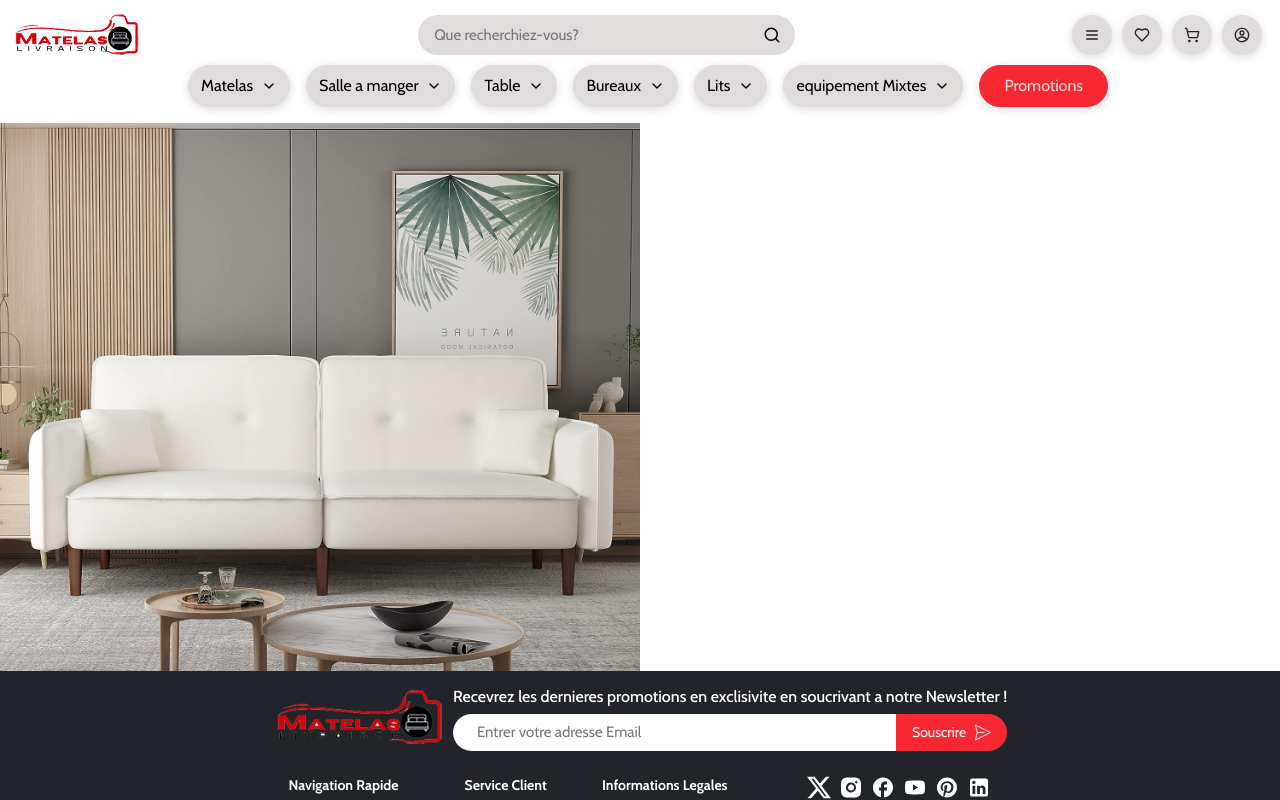
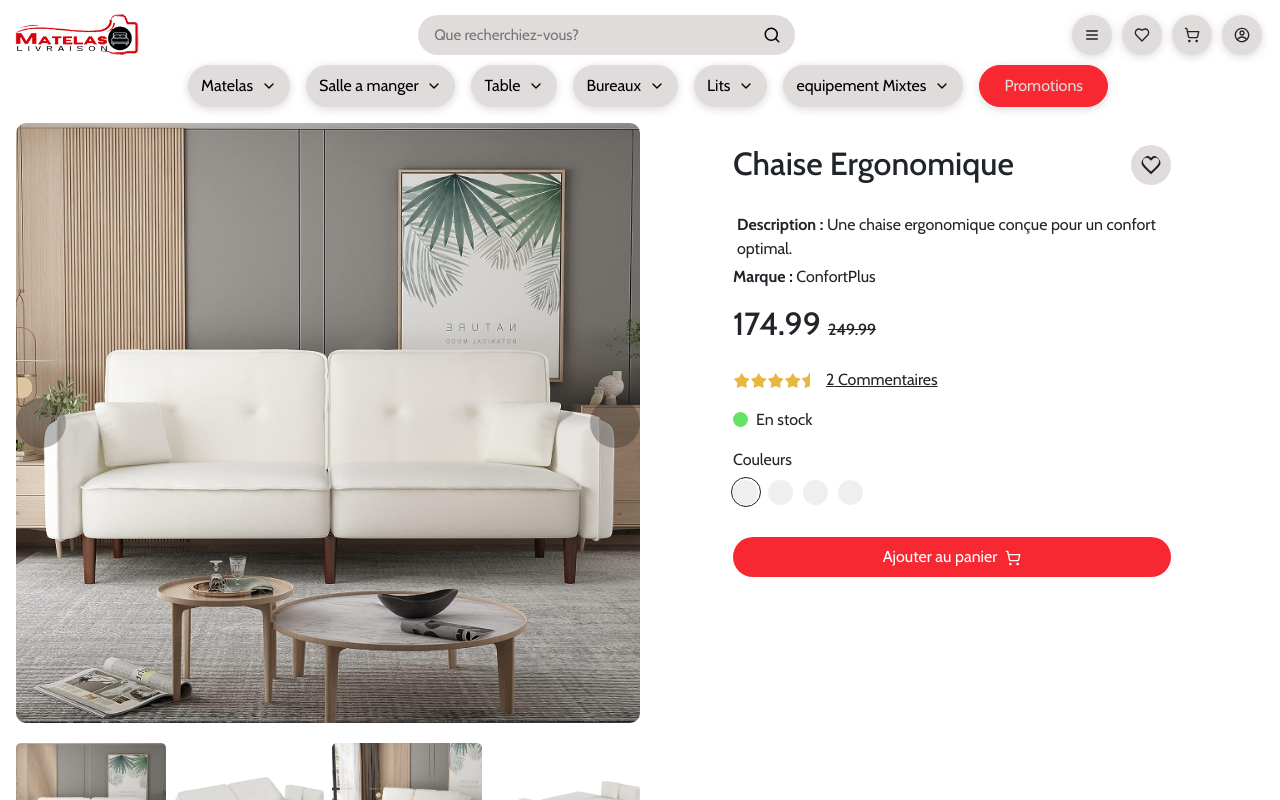
Before and after one commit to DylanTigo/matela-l, a React (Vite) app: page /produit/1 in a window 1280 px wide. Shown: the top 800 px of the page. Built offline with nearby package versions, Linux system fonts and the light colour scheme.

Commit message:
Page de produit presque terminée

```diff
--- a/src/Components/Card/ProductCard.jsx
+++ b/src/Components/Card/ProductCard.jsx
@@ -1,45 +1,15 @@
 /* eslint-disable react/prop-types */
-import { FullStar } from "../Star/FullStar";
-import { HalfStar } from "../Star/HalfStar";
-import { EmptyStar } from "../Star/EmptyStar";
-import promotionPourcentage from "../../utils";
 import defaultImg from "../../assets/defaultImg.png";
 import s from "./style.module.css";
 import { Link } from "react-router-dom";
+import {getRatingStars, showCurrentPrice, disponibility} from "../../utils.jsx";
 
 export function ProductCard({ product }) {
-  const disponibility = () => {
-    let isAvailable = Math.trunc(Math.random() * 4);
-    if (isAvailable) {
-      return ["#66E264", "En stock"];
-    }
-    return ["#E7A05E", "Bientot disponible"];
-  };
+
   const [color, dipoInfo] = disponibility();
 
-  const stars = [];
-  const nbrFullstar = Math.floor(product.rating);
-  const nbrEmptystar = 5 - Math.ceil(product.rating);
-  const nbrHalfstar = 5 - nbrEmptystar - nbrFullstar;
-
-  for (let i = 0; i < nbrFullstar; i++) {
-    stars.push(<FullStar key={"Fullstar" + i} />);
-  }
-  if (nbrHalfstar > 0) {
-    stars.push(<HalfStar key="HalfStar" />);
-  }
-  for (let i = 0; i < nbrEmptystar; i++) {
-    stars.push(<EmptyStar key={"EmptyStar" + i} />);
-  }
-  function showCurrentPrice() {
-    let currentPrice;
-    if (product.promotion === true) {
-      currentPrice = product.price - product.price * promotionPourcentage;
-    } else {
-      currentPrice = product.price;
-    }
-    return parseFloat(currentPrice.toFixed(2));
-  }
+  const ratingStars = getRatingStars(product);
+  const currentPrice = showCurrentPrice(product);
 
   return (
     <article className="landingArticle w-auto h-auto">
@@ -58,7 +28,7 @@
           {/* Affichages du rating */}
           <div className=" d-flex justify-content-start align-items-end w-100">
             <div className="starGroup">
-              {stars}{" "}
+              {ratingStars}{" "}
               <span className={s.avis}>
                 ({Math.trunc(Math.random() * 50)} avis)
               </span>
@@ -67,7 +37,7 @@
 
           {/* Affichage du prix */}
           <div className="">
-            <span className={s.price}>${showCurrentPrice()}</span>
+            <span className={s.price}>${currentPrice}</span>
             {product.promotion && (
               <span className="text-decoration-line-through">
                 ${product.price}
--- a/src/Produit.jsx
+++ b/src/Produit.jsx
@@ -4,36 +4,38 @@
 import { useEffect, useState } from "react";
 import { useParams } from "react-router-dom";
 import datas from "../product.json";
+import { getRatingStars, showCurrentPrice, disponibility } from "./utils";
 
 import img1 from "./assets/imgSofa/img1.jpg";
 import img2 from "./assets/imgSofa/img2.jpg";
 import img3 from "./assets/imgSofa/img3.jpg";
 import img4 from "./assets/imgSofa/img4.jpg";
+import favorite from "./assets/favorite.svg";
+import { LuShoppingCart } from "react-icons/lu";
 
 export default function Produit() {
   const params = useParams();
   const product =
     datas.products.find((product) => product.id === +params.id) || {};
-  const imgUrl = "/assets/imgSofa";
-
   const [currentImg, setCurrentImg] = useState(img1);
 
-  console.log(currentImg);
+  const [color, dispoInfo] = disponibility();
+  console.log(product.comment.length);
   function changeImg(img) {
     setCurrentImg(img);
   }
   return (
-    <main>
-      <section className="productDetail mb-5 ">
-        <div className="imgSlider w-50">
-          <div className="imgContainer">
-            <img src={currentImg} className="currentImg w-100" alt="" />
+    <main className="  ">
+      <section className="productDetail mb-5 mx-3 d-flex flex-column flex-md-row ">
+        <div className="imgSliderP">
+          <div className="mainImg">
+            <img src={currentImg} className="currentImg img-fluid " alt="" />
             <div className="sliderBtn">
               <span className="leftBtn"></span>
               <span className="rightBtn"></span>
             </div>
           </div>
-          <ul className="sliderImages list-unstyled d-flex gap-2">
+          <ul className="sliderImage list-unstyled gap-2">
             <li onClick={() => changeImg(img1)}>
               <img src={img1} alt="" />
             </li>
@@ -48,6 +50,69 @@
             </li>
           </ul>
         </div>
+        <div className="detailContainer">
+          <div className="w-75 mx-auto d-flex flex-column gap-3">
+            <h2 className=" h2 d-flex justify-content-between align-items-center ">
+              {product.name}{" "}
+              <span className="favorite">
+                <img src={favorite} alt="favorite icon" />
+              </span>
+            </h2>
+            <div>
+              <div className="description m-1">
+                <strong>Description : </strong>
+                {product.description}
+              </div>
+              <div className="marque">
+                <strong>Marque : </strong>
+                {product.brand}
+              </div>
+            </div>
+            {product.promotion ? (
+              <div className="h2">
+                {" "}
+                {showCurrentPrice(product)}{" "}
+                <span className=" fs-6 text-decoration-line-through ">
+                  {product.price}
+                </span>
+              </div>
+            ) : (
+              <div className="h2">{product.price} </div>
+            )}
+
+            <div className="rating">
+              {getRatingStars(product)}
+              <span className=" text-decoration-underline ms-3 ">
+                {product.comment.length} Commentaires
+              </span>
+            </div>
+
+            <div className=" d-flex gap-2 align-items-center">
+              <span
+                style={{ backgroundColor: color, width: 15, height: 15 }}
+                className=" rounded-5 "
+              ></span>
+              <span>{dispoInfo}</span>
+            </div>
+
+            <div className="colorCotainer">
+              <div className=" mb-2 ">Couleurs</div>
+              <div className="colors">
+                <button className="couleur selected"></button>
+                <button className="couleur"></button>
+                <button className="couleur"></button>
+                <button className="couleur"></button>
+              </div>
+            </div>
+
+            <button className="addProductBtn mt-3 d-flex justify-content-center gap-2 p-2  border-0 ">
+              Ajouter au panier{" "}
+              <span>
+                <LuShoppingCart />
+              </span>
+            </button>
+          </div>
+        </div>
       </section>
     </main>
   );
--- a/src/css/main.scss
+++ b/src/css/main.scss
@@ -334,17 +334,119 @@
     flex-wrap: wrap;
   }
 }
+::-webkit-scrollbar-thumb{
+  background: #000;
+}
+.productDetail {
 
-.productDetail {
-  li {
-    width: 25%;
-    height: 150px;
-    overflow: hidden;
+  .imgSliderP{
+    width: 50%;
 
-    img {
-      height: 100px;
-      object-fit: cover;
+    .mainImg{
+      position: relative;
+      width: 100%;
+      max-height: 75vh;
+      overflow-y: scroll;
+      border-radius: 10px;
+
+      .currentImg {
+        width: auto;
+        object-fit: cover;
+        object-position: center;
+      }
+      .sliderBtn {
+        position: absolute;
+        width: 100%;
+        top: 50%;
+        left: 0;
+        transform: translateY(-50%);
+        display: flex;
+        justify-content: space-between;
+        align-items: center;
+
+        span {
+          width: 50px;
+          height: 50px;
+          border-radius: 9999px;
+          background-color: #22222250;
+          cursor: pointer;
+        }
+      }
     }
+    ul{
+      display: grid;
+      align-items: center;
+      grid-template-columns: 1fr 1fr 1fr 1fr;
+      grid-auto-flow: column;
+      margin-top: 20px;
+    }
+    li {
+      overflow: hidden;
+      border-radius: 5px;
+      overflow: hidden;
+      display: flex;
+      align-items: center;
+
+      img {
+        width: 100%;
+        object-fit: cover;
+        object-position: center;
+      }
+    }
+  }
+
+  .detailContainer {
+    padding: 20px;
+    gap: 10px;
+    margin: 0 auto;
+    width: 50%;
+
+    .favorite img{
+      width: 40px;
+      height: 40px;
+      padding: 10px;
+      background-color: #e1dcdc;
+      border-radius: 9999px;
+
+    }
+    .colors{
+      display: flex;
+      gap: 10px;
+
+      .couleur{
+        width: 25px;
+        height: 25px;
+        border-radius: 9999px;
+        border: none;
+        position: relative;
+
+        &.selected{
+          &::after{
+            content: "";
+            width: calc(100% + 5px);
+            height: calc(100% + 5px);
+            border: 1px solid #1e1e1e;
+            border-radius: 9999px;
+            position: absolute;
+            top: 50%;
+            left: 50%;
+            transform: translate(-50%, -50%);
+          }
+
+        }
+      }
+    }
+    .addProductBtn{
+      background-color: #f82833;
+      border-radius: 9999px;
+      color: #ffffff;
+    }
+  }
+}
+@media (max-width: 767px){
+  .productDetail .imgSliderP,
+  .productDetail .detailContainer{
+    width: 100%;
   }
 }
 
--- a/src/utils.js
+++ /dev/null
@@ -1,3 +0,0 @@
-const promotionPourcentage = 30 / 100
-
-export default promotionPourcentage
--- /dev/null
+++ b/src/utils.jsx
@@ -0,0 +1,41 @@
+import { FullStar } from "./Components/Star/FullStar";
+import { HalfStar } from "./Components/Star/HalfStar";
+import { EmptyStar } from "./Components/Star/EmptyStar";
+
+const promotionPourcentage = 30 / 100
+
+
+export function getRatingStars (product) {
+  const stars = [];
+  const nbrFullstar = Math.floor(product.rating);
+  const nbrEmptystar = 5 - Math.ceil(product.rating);
+  const nbrHalfstar = 5 - nbrEmptystar - nbrFullstar;
+
+  for (let i = 0; i < nbrFullstar; i++) {
+    stars.push(<FullStar key={"Fullstar" + i} />);
+  }
+  if (nbrHalfstar > 0) {
+    stars.push(<HalfStar key="HalfStar" />);
+  }
+  for (let i = 0; i < nbrEmptystar; i++) {
+    stars.push(<EmptyStar key={"EmptyStar" + i} />);
+  }
+  return stars;
+}
+export function showCurrentPrice(product) {
+  let currentPrice;
+  if (product.promotion === true) {
+    currentPrice = product.price - product.price * promotionPourcentage;
+  } else {
+    currentPrice = product.price;
+  }
+  return parseFloat(currentPrice.toFixed(2));
+}
+
+export const disponibility = () => {
+  let isAvailable = Math.trunc(Math.random() * 4);
+  if (isAvailable) {
+    return ["#66E264", "En stock"];
+  }
+  return ["#E7A05E", "Bientot disponible"];
+};
```
Also changed, not shown: src/assets/favorite.svg (added).
